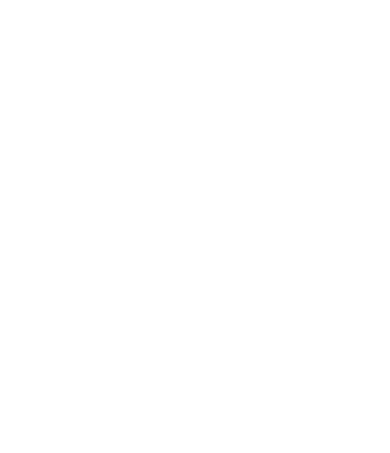
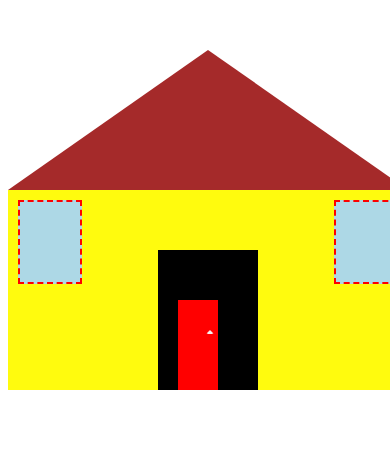
Before and after one commit to acelest/house-clipath, a website built with Vite: page index.html in a window 390 px wide. Built offline with nearby package versions, Linux system fonts and the light colour scheme.

Commit message:
Refactor style.css to simplify layout and enhance house illustration. Removed unused styles, added new classes for house components (roof, body, door, windows), and improved overall structure for better responsiveness.

```diff
--- a/src/style.css
+++ b/src/style.css
@@ -1,96 +1,74 @@
-:root {
-  font-family: Inter, system-ui, Avenir, Helvetica, Arial, sans-serif;
-  line-height: 1.5;
-  font-weight: 400;
-
-  color-scheme: light dark;
-  color: rgba(255, 255, 255, 0.87);
-  background-color: #242424;
-
-  font-synthesis: none;
-  text-rendering: optimizeLegibility;
-  -webkit-font-smoothing: antialiased;
-  -moz-osx-font-smoothing: grayscale;
+/* global container */
+body {
+  width: 100%;
+  height: 100%;
 }
 
-a {
-  font-weight: 500;
-  color: #646cff;
-  text-decoration: inherit;
+.house {
+  display: flex;
+  flex-direction: column;
+  align-items: center;
+  margin: 50px auto;
+  width: 400px;
+  /* padding: 200px; */
 }
-a:hover {
-  color: #535bf2;
+.roof {
+  width: 0;
+  height: 0;
+  border-left: 200px solid transparent;
+  border-right: 200px solid transparent;
+  border-bottom: 140px solid brown;
+}
+.body {
+  width: 100%;
+  overflow: hidden;
+  background: #fffb0e;
+}
+.door {
+  position: relative;
+  top: 60px;
+  margin-top: 10px;
+  height: 200px;
+  width: 100px;
+  background: #000000;
+  margin: 0 auto;
 }
 
-body {
-  margin: 0;
-  display: flex;
-  place-items: center;
-  min-width: 320px;
-  min-height: 100vh;
+.door-handle {
+  background: red;
+  width: 40%;
+  height: 50%;
+  position: absolute;
+  top: 50%;
+  left: 40%;
+  transform: translate(-50%, -50%);
 }
-
-h1 {
-  font-size: 3.2em;
-  line-height: 1.1;
+.door-handle-pointer {
+  background: #f5eeee;
+  border-radius: 50%;
+  width: 8px;
+  height: 4px;
+  position: relative;
+  top: 30%;
+  right: -70%;
+  clip-path: polygon(50% 0%, 100% 100%, 0% 100%);
 }
-
-#app {
-  max-width: 1280px;
-  margin: 0 auto;
-  padding: 2rem;
-  text-align: center;
+.window {
+  width: 60px;
+  height: 80px;
+  background-color: lightblue;
+  clip-path: circle(700%);
+  border: 2px dashed #fd0000;
 }
-
-.logo {
-  height: 6em;
-  padding: 1.5em;
-  will-change: filter;
-  transition: filter 300ms;
+.window-left {
+  position: relative;
+  top: 10px;
+  margin-left: 10px;
+  float: left;
 }
-.logo:hover {
-  filter: drop-shadow(0 0 2em #646cffaa);
+.window-right {
+  position: relative;
+  top: 10px;
+  margin-right: 10px;
+  float: right;
 }
-.logo.vanilla:hover {
-  filter: drop-shadow(0 0 2em #f7df1eaa);
-}
-
-.card {
-  padding: 2em;
-}
-
-.read-the-docs {
-  color: #888;
-}
-
-button {
-  border-radius: 8px;
-  border: 1px solid transparent;
-  padding: 0.6em 1.2em;
-  font-size: 1em;
-  font-weight: 500;
-  font-family: inherit;
-  background-color: #1a1a1a;
-  cursor: pointer;
-  transition: border-color 0.25s;
-}
-button:hover {
-  border-color: #646cff;
-}
-button:focus,
-button:focus-visible {
-  outline: 4px auto -webkit-focus-ring-color;
-}
-
-@media (prefers-color-scheme: light) {
-  :root {
-    color: #213547;
-    background-color: #ffffff;
-  }
-  a:hover {
-    color: #747bff;
-  }
-  button {
-    background-color: #f9f9f9;
-  }
-}
```
